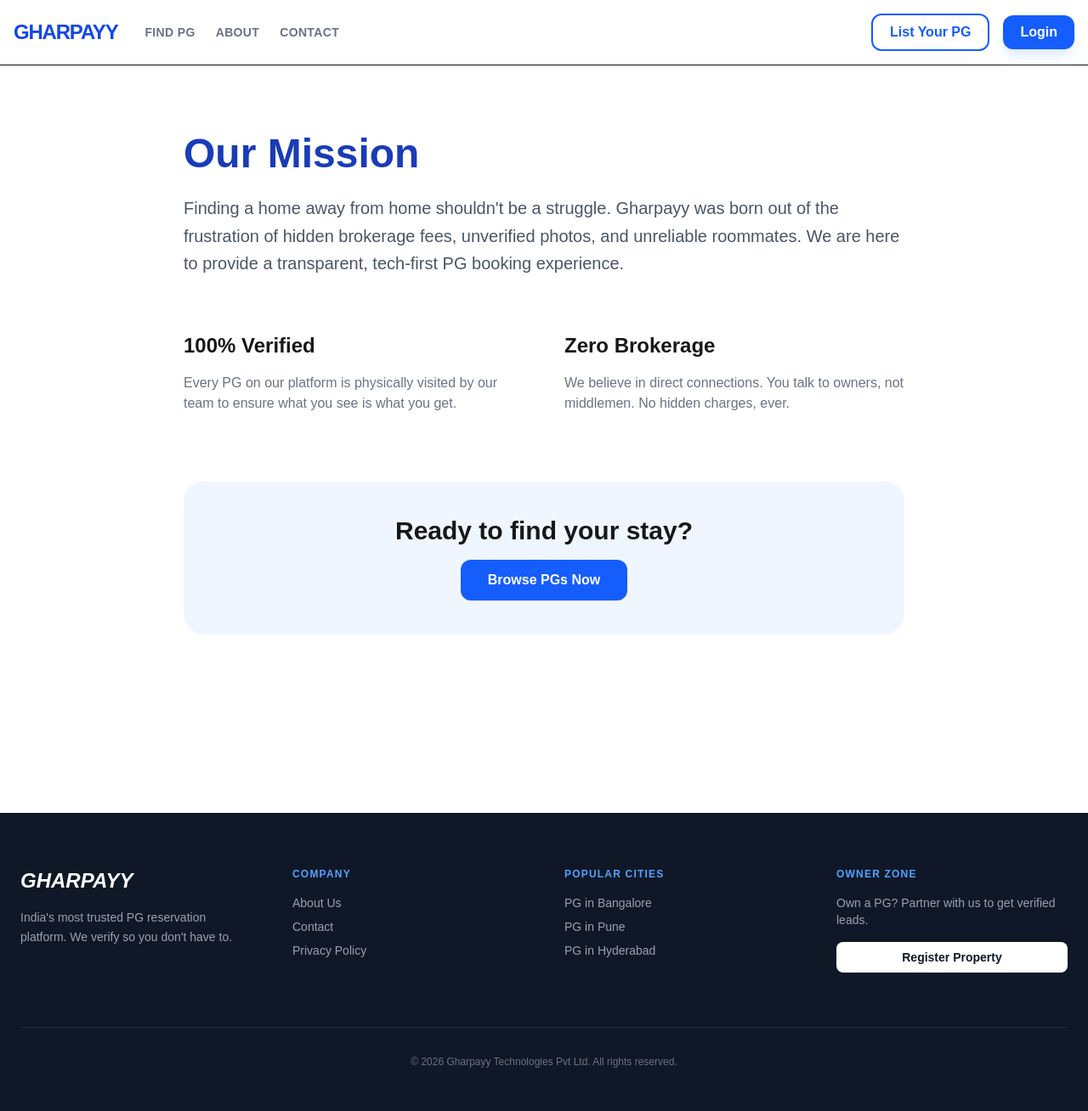
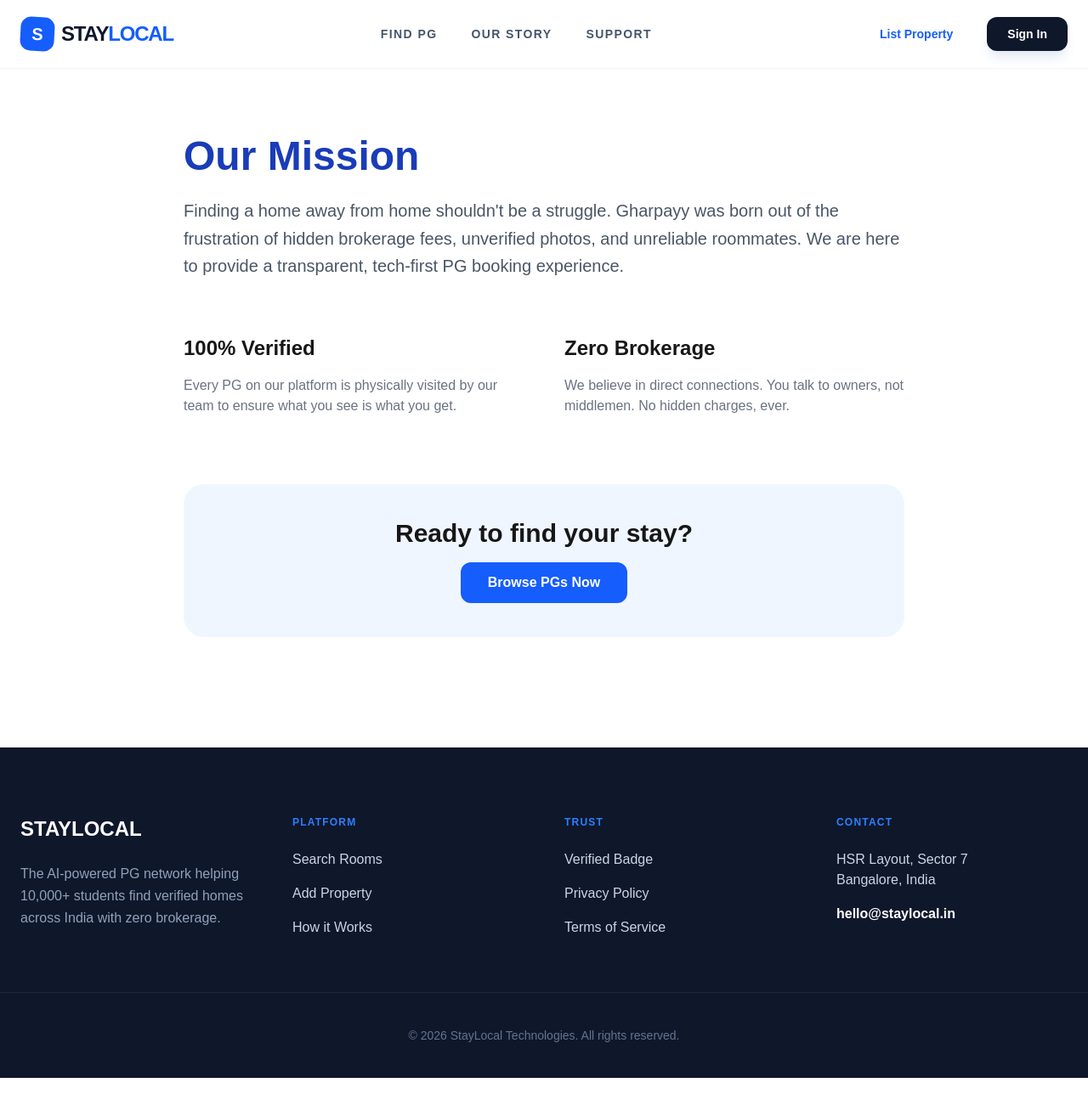
Before and after one commit to Hemavardhan891/Staylocal, a Next.js app: page /about in a window 1280 px wide. Shown: the top 1308 px of the page at 85% size. After the commit the page ends 1269 px from the top, so only its background shows below. Built offline with nearby package versions, Linux system fonts and the light colour scheme.

Commit message:
Added Contact Page

```diff
--- a/src/app/layout.tsx
+++ b/src/app/layout.tsx
@@ -4,76 +4,85 @@ import Link from 'next/link';
 
 export default function RootLayout({ children }: { children: React.ReactNode }) {
   return (
-    <html lang="en">
-      <body className="bg-gray-50 text-gray-900" suppressHydrationWarning>
-        {/* Navigation Bar */}
-        <nav className="p-4 bg-white border-b flex justify-between items-center sticky top-0 z-50 shadow-sm">
-          <div className="flex items-center gap-8">
-            <Link href="/">
-              <h1 className="text-2xl font-black text-blue-700 tracking-tighter">GHARPAYY</h1>
+    <html lang="en" className="scroll-smooth">
+      <body className="bg-white text-slate-900 antialiased" suppressHydrationWarning>
+
+        {/* Modern Glassmorphic Navbar */}
+        <nav className="fixed top-0 w-full z-50 bg-white/80 backdrop-blur-md border-b border-slate-100">
+          <div className="max-w-7xl mx-auto px-6 h-20 flex justify-between items-center">
+
+            {/* Logo Section */}
+            <Link href="/" className="flex items-center gap-2 group">
+              <div className="w-10 h-10 bg-blue-600 rounded-xl flex items-center justify-center rotate-3 group-hover:rotate-0 transition-transform duration-300">
+                <span className="text-white font-black text-xl">S</span>
+              </div>
+              <h1 className="text-2xl font-black tracking-tighter text-slate-900">
+                STAY<span className="text-blue-600">LOCAL</span>
+              </h1>
             </Link>
-            <div className="hidden md:flex gap-6 text-sm font-bold text-gray-500 uppercase tracking-wide">
-              <Link href="/" className="hover:text-blue-600 transition">Find PG</Link>
-              <Link href="/about" className="hover:text-blue-600 transition">About</Link>
-              <Link href="/contact" className="hover:text-blue-600 transition">Contact</Link>
+
+            {/* Navigation Links - High Contrast */}
+            <div className="hidden md:flex items-center gap-10">
+              <Link href="/" className="text-sm font-bold text-slate-600 hover:text-blue-600 transition-colors uppercase tracking-widest">Find PG</Link>
+              <Link href="/about" className="text-sm font-bold text-slate-600 hover:text-blue-600 transition-colors uppercase tracking-widest">Our Story</Link>
+              <Link href="/contact" className="text-sm font-bold text-slate-600 hover:text-blue-600 transition-colors uppercase tracking-widest">Support</Link>
             </div>
-          </div>
 
-          <div className="flex items-center gap-4">
-            <Link href="/list-your-pg">
-              <button className="hidden sm:block px-5 py-2 border-2 border-blue-600 text-blue-600 rounded-xl font-bold hover:bg-blue-50 transition">
-                List Your PG
+            {/* Action Buttons */}
+            <div className="flex items-center gap-4">
+              <Link href="/list-your-pg">
+                <button className="hidden sm:block px-6 py-2.5 text-sm font-bold text-blue-600 hover:bg-blue-50 rounded-xl transition-all">
+                  List Property
+                </button>
+              </Link>
+              <button className="px-6 py-2.5 bg-slate-900 text-white text-sm font-bold rounded-xl hover:bg-blue-600 shadow-lg shadow-slate-200 transition-all active:scale-95">
+                Sign In
               </button>
-            </Link>
-            <button className="px-5 py-2 bg-blue-600 text-white rounded-xl font-bold hover:bg-blue-700 shadow-lg shadow-blue-100 transition">
-              Login
-            </button>
+            </div>
           </div>
         </nav>
 
-        {/* Page Content */}
-        {children}
+        {/* Spacer for Fixed Nav */}
+        <div className="pt-20">
+          {children}
+        </div>
 
-        {/* Footer Section */}
-        <footer className="bg-gray-900 text-white py-16 px-6 mt-20">
-          <div className="max-w-7xl mx-auto grid grid-cols-1 md:grid-cols-4 gap-12">
-            <div className="space-y-4">
-              <h2 className="text-2xl font-black italic">GHARPAYY</h2>
-              <p className="text-gray-400 text-sm leading-relaxed">
-                India's most trusted PG reservation platform. We verify so you don't have to.
+        {/* Professional Footer */}
+        <footer className="bg-slate-900 text-white pt-20 pb-10">
+          <div className="max-w-7xl mx-auto px-6 grid grid-cols-1 md:grid-cols-4 gap-12 border-b border-slate-800 pb-16">
+            <div className="col-span-1 md:col-span-1">
+              <h2 className="text-2xl font-black mb-6">STAYLOCAL</h2>
+              <p className="text-slate-400 leading-relaxed">
+                The AI-powered PG network helping 10,000+ students find verified homes across India with zero brokerage.
               </p>
             </div>
 
             <div>
-              <h4 className="font-bold mb-4 uppercase text-xs tracking-widest text-blue-400">Company</h4>
-              <ul className="space-y-2 text-gray-400 text-sm">
-                <li><Link href="/about" className="hover:text-white">About Us</Link></li>
-                <li><Link href="/contact" className="hover:text-white">Contact</Link></li>
-                <li><Link href="/privacy" className="hover:text-white">Privacy Policy</Link></li>
+              <h4 className="font-bold text-blue-500 mb-6 uppercase tracking-widest text-xs">Platform</h4>
+              <ul className="space-y-4 text-slate-300 font-medium">
+                <li><Link href="/" className="hover:text-white transition">Search Rooms</Link></li>
+                <li><Link href="/list-your-pg" className="hover:text-white transition">Add Property</Link></li>
+                <li><Link href="/about" className="hover:text-white transition">How it Works</Link></li>
               </ul>
             </div>
 
             <div>
-              <h4 className="font-bold mb-4 uppercase text-xs tracking-widest text-blue-400">Popular Cities</h4>
-              <ul className="space-y-2 text-gray-400 text-sm">
-                <li><Link href="/" className="hover:text-white">PG in Bangalore</Link></li>
-                <li><Link href="/" className="hover:text-white">PG in Pune</Link></li>
-                <li><Link href="/" className="hover:text-white">PG in Hyderabad</Link></li>
+              <h4 className="font-bold text-blue-500 mb-6 uppercase tracking-widest text-xs">Trust</h4>
+              <ul className="space-y-4 text-slate-300 font-medium">
+                <li><Link href="/" className="hover:text-white transition">Verified Badge</Link></li>
+                <li><Link href="/" className="hover:text-white transition">Privacy Policy</Link></li>
+                <li><Link href="/" className="hover:text-white transition">Terms of Service</Link></li>
               </ul>
             </div>
 
             <div>
-              <h4 className="font-bold mb-4 uppercase text-xs tracking-widest text-blue-400">Owner Zone</h4>
-              <p className="text-gray-400 text-sm mb-4">Own a PG? Partner with us to get verified leads.</p>
-              <Link href="/list-your-pg">
-                <button className="w-full bg-white text-gray-900 py-2 rounded-lg font-bold text-sm">
-                  Register Property
-                </button>
-              </Link>
+              <h4 className="font-bold text-blue-500 mb-6 uppercase tracking-widest text-xs">Contact</h4>
+              <p className="text-slate-300 mb-4">HSR Layout, Sector 7<br/>Bangalore, India</p>
+              <p className="text-white font-bold">hello@staylocal.in</p>
             </div>
           </div>
-          <div className="max-w-7xl mx-auto mt-16 pt-8 border-t border-gray-800 text-center text-gray-500 text-xs">
-            © 2026 Gharpayy Technologies Pvt Ltd. All rights reserved.
+          <div className="max-w-7xl mx-auto px-6 mt-10 text-center text-slate-500 text-sm">
+            © 2026 StayLocal Technologies. All rights reserved.
           </div>
         </footer>
       </body>
```
